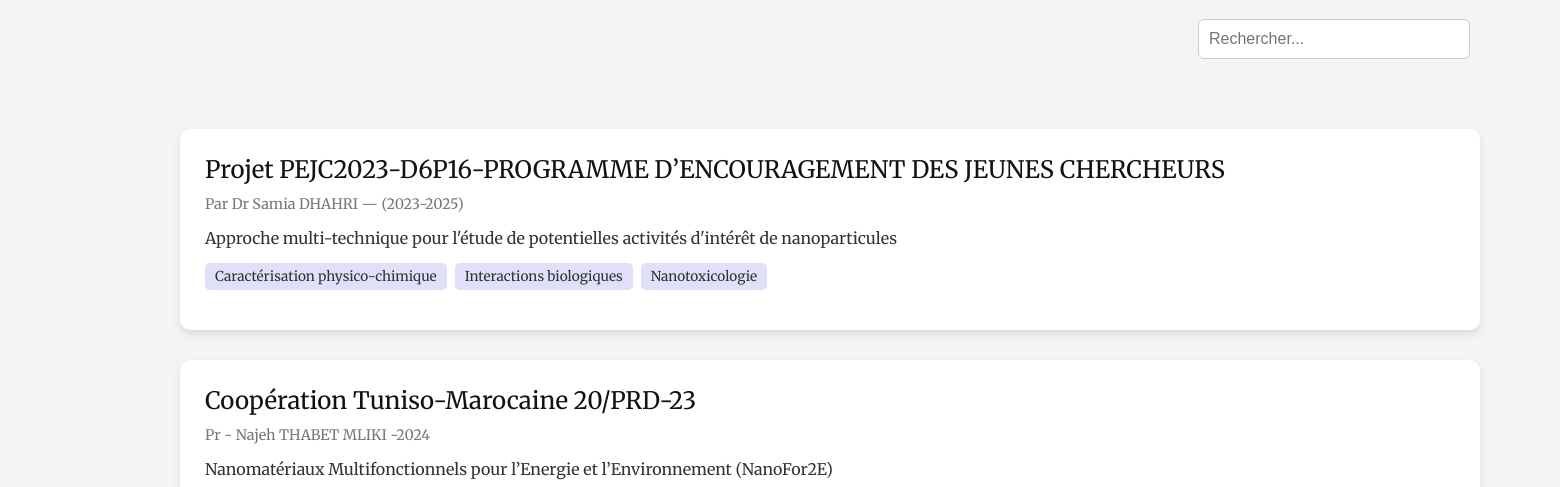
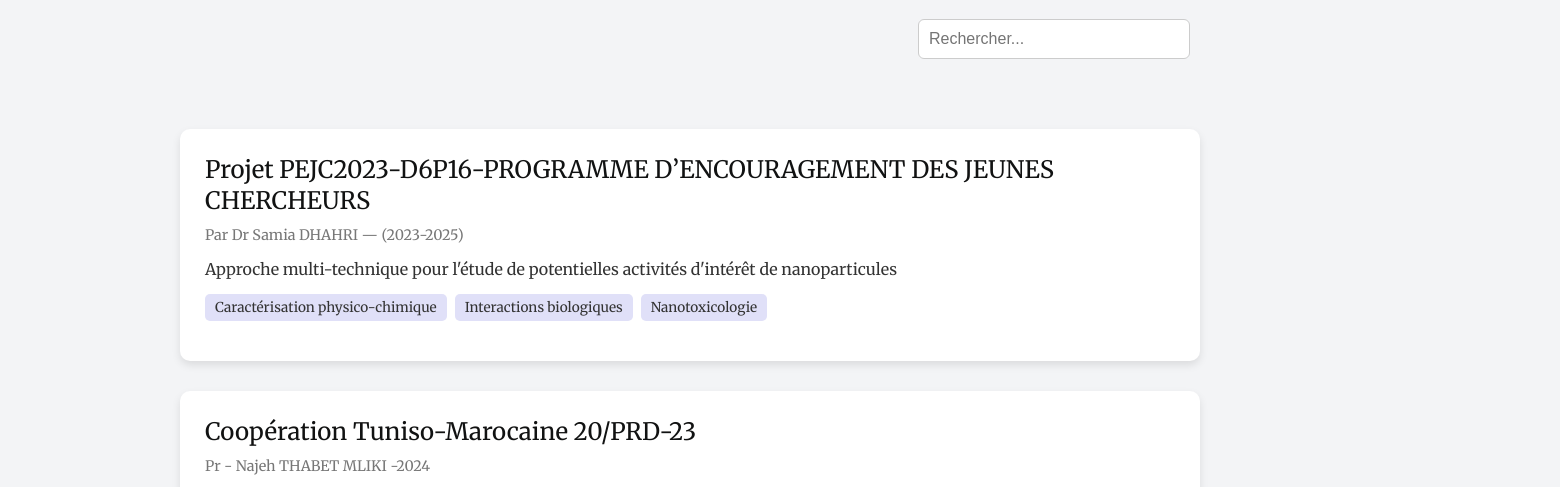
Before and after one commit to AbirBal/LMOP, a website: page projet.html in a window 1280 px wide. Shown: the part 306-793 px from the top of the page, 1560 px wide, since content can reach past the window. Drawn offline with Linux system fonts and the light colour scheme.

Commit message:
mettre à jour projet

```diff
--- a/styleProjet.css
+++ b/styleProjet.css
@@ -72,11 +72,10 @@ h1{
 
     .grid-container {
   display: grid;
-  grid-template-columns: repeat(auto-fit, minmax(1300px, 1fr));
+  grid-template-columns: repeat(auto-fit, minmax(1200 px, 1fr));
   gap: 30px;
   padding: 40px;
   margin-left: auto;
-  margin-right: auto;
 }
  .project-card {
    background-color: #ffffff;
@@ -87,6 +86,7 @@ h1{
    flex-direction: column;
    justify-content: space-between;
    transition: transform 0.3s ease;
+
  }
  .project-card:hover {
    transform: translateY(-8px);
```
